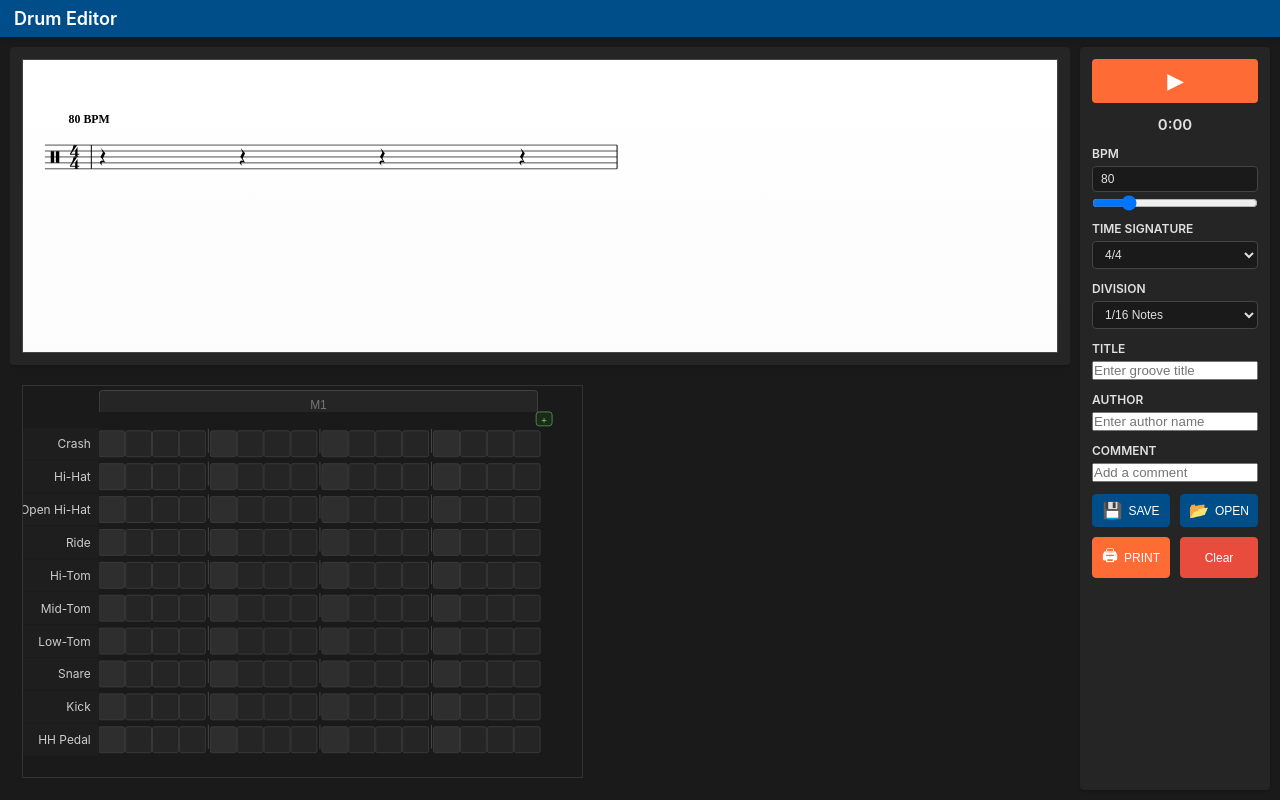
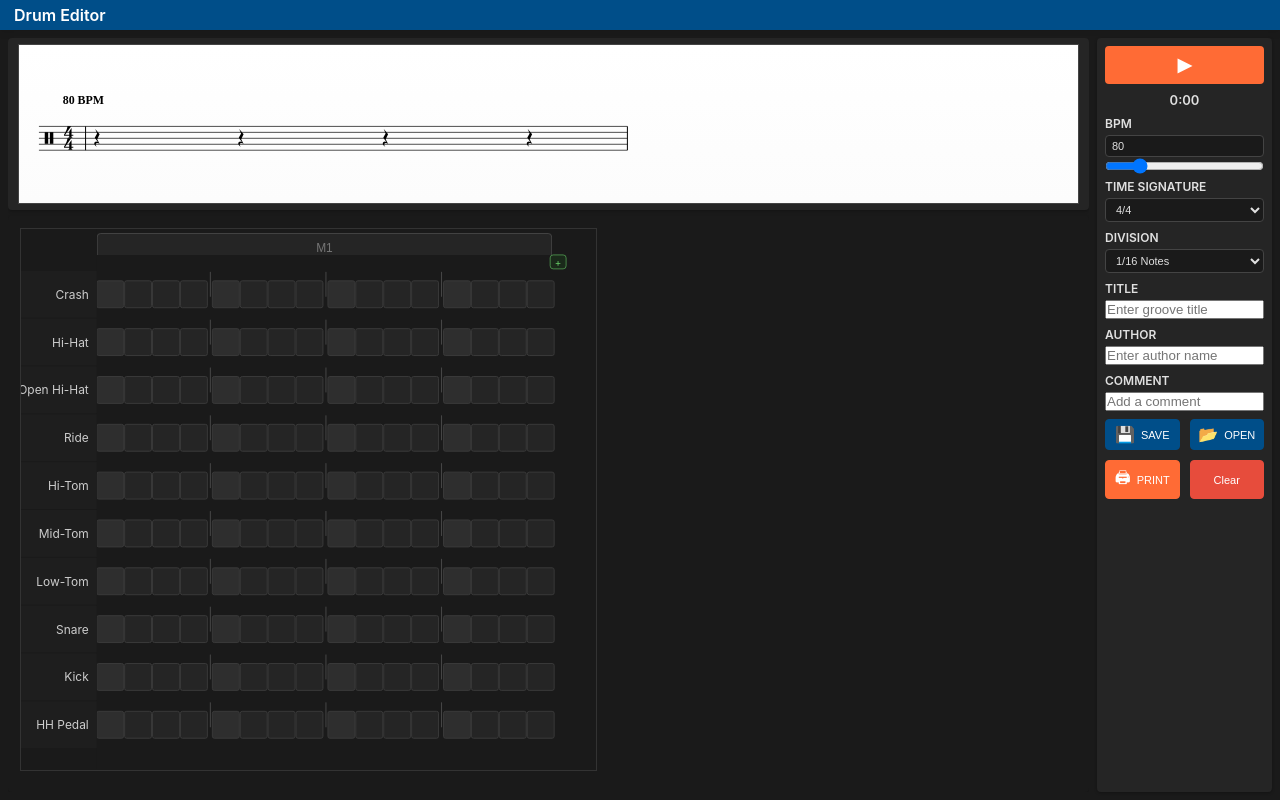
Before and after one commit to Jpcasey81/drum-editor, a PHP site: page / in a window 1280 px wide. Run offline with PHP 8.4, Linux system fonts and the light colour scheme.

Commit message:
commit 1a2b3c4d5e6f7g8h9i0j

```diff
--- a/css/styles.css
+++ b/css/styles.css
@@ -207,6 +207,7 @@
 /* Edit Section */
 .edit-section {
     flex: 1;
+    min-height: 0;
     display: flex;
     flex-direction: column;
     gap: 15px;
@@ -259,6 +260,7 @@
     border-radius: 4px;
     box-shadow: 0 1px 3px rgba(0, 0, 0, 0.2);
     flex: 1;
+    min-height: 0;
     overflow: auto;
     display: flex;
     justify-content: flex-start;
@@ -663,6 +665,70 @@
     }
 }
 
+/* iPad landscape: tighten spacing so everything fits without scrolling */
+@media (orientation: landscape) and (max-height: 900px) and (min-width: 768px) {
+    .header {
+        padding: 5px 14px;
+    }
+
+    .header h1 {
+        font-size: 16px;
+    }
+
+    .content-wrapper {
+        padding: 8px;
+        gap: 8px;
+    }
+
+    .edit-section {
+        gap: 6px;
+    }
+
+    .groove-info {
+        padding: 6px 10px;
+        max-height: 180px;
+        overflow: hidden;
+    }
+
+    .notation-view {
+        padding: 4px 8px;
+        overflow-y: auto;
+        max-height: 160px;
+    }
+
+    .playback-controls {
+        width: 175px;
+        padding: 8px;
+        gap: 8px;
+    }
+
+    .play-btn {
+        padding: 8px;
+        font-size: 18px;
+    }
+
+    .time-display {
+        font-size: 13px;
+    }
+
+    .control-group {
+        gap: 4px;
+    }
+
+    .control-group input[type="number"],
+    .control-group input[type="range"],
+    .control-group select {
+        padding: 4px 6px;
+        font-size: 11px;
+    }
+
+    .action-buttons .btn {
+        padding: 5px 10px;
+        font-size: 11px;
+        min-width: 60px;
+    }
+}
+
 /* Note Type Context Menu */
 .note-context-menu {
     position: fixed;
--- a/index.html
+++ b/index.html
@@ -15,7 +15,7 @@
     <link rel="apple-touch-icon" href="icons/icon-192.png">
 
     <title>Drum Editor</title>
-    <link rel="stylesheet" href="css/styles.css?v=20260503-3">
+    <link rel="stylesheet" href="css/styles.css?v=20260516-1">
 </head>
 <body>
     <div class="container">
@@ -120,7 +120,7 @@
     <script src="js/notationRenderer.js?v=20260502-4"></script>
     <script src="js/patternEditor.js?v=20260511-1"></script>
     <script src="js/grooveEditor.js?v=20260511-1"></script>
-    <script src="js/app.js?v=20260502-4"></script>
+    <script src="js/app.js?v=20260516-1"></script>
 
     <script>
         if ('serviceWorker' in navigator) {
--- a/js/app.js
+++ b/js/app.js
@@ -871,6 +871,13 @@
     DrumApp.setupKeyboardShortcuts();
 }
 
+// Re-render pattern grid when screen size or orientation changes
+let _resizeRenderTimer;
+window.addEventListener('resize', () => {
+    clearTimeout(_resizeRenderTimer);
+    _resizeRenderTimer = setTimeout(() => GroovePatternEditor.render(), 150);
+});
+
 // Save groove periodically
 setInterval(() => {
     DrumApp.saveGroove();
```
